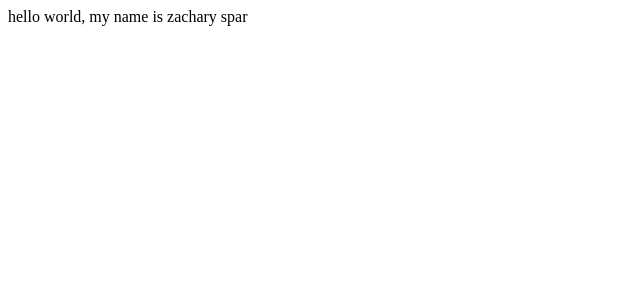
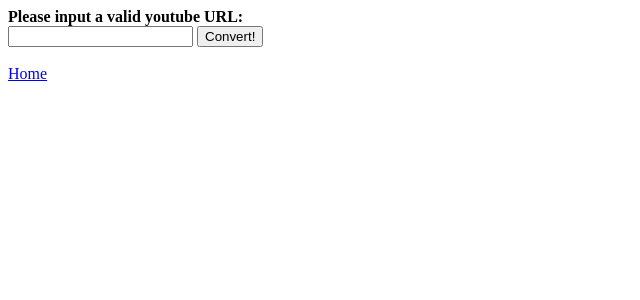
Before and after one commit to zachspar/youdownload, a Flask app: page / in a window 1280 px wide. Shown: the top 300 px of the page, without its empty margins (0-640 px from the left). Run offline with Flask 2, Linux system fonts and the light colour scheme; some libraries are stand-ins or nearby versions.

Commit message:
update UI of pasting in youtube url

```diff
--- a/youdownload/__init__.py
+++ b/youdownload/__init__.py
@@ -4,7 +4,9 @@ from flask import Flask
 
 app = Flask(__name__, instance_relative_config=True)
 
-app.config.from_mapping(SECRET_KEY='dev',)
+app.config.from_mapping(SECRET_KEY='dev',
+                        TEMPLATE=os.environ.get('YD_OUTTMPL'),
+                        CWD=os.getcwd())
 
 try:
     os.makedirs(app.instance_path)
--- a/youdownload/templates/index.html
+++ b/youdownload/templates/index.html
@@ -1,3 +1,67 @@
+<!DOCTYPE html>
 <html>
-    <p> hello world, my name is zachary spar</p>
+
+<head>
+    <title>YouDownload</title>
+    <meta name="viewport" content="width=device-width, initial-scale=1">
+    <script src = "https://ajax.googleapis.com/ajax/libs/jquery/3.2.1/jquery.min.js"></script>
+    <style>
+        .loader {
+          border: 16px solid #f3f3f3;
+          border-radius: 50%;
+          border-top: 16px solid #3498db;
+          width: 120px;
+          height: 120px;
+          -webkit-animation: spin 2s linear infinite; /* Safari */
+          animation: spin 2s linear infinite;
+        }
+
+        /* Safari */
+        @-webkit-keyframes spin {
+          0% { -webkit-transform: rotate(0deg); }
+          100% { -webkit-transform: rotate(360deg); }
+        }
+
+        @keyframes spin {
+          0% { transform: rotate(0deg); }
+          100% { transform: rotate(360deg); }
+        }
+    </style>
+
+    <script>
+        $(document).ready(function() {
+            $("#show_after_submit1").hide();
+            $("#show_after_submit2").hide();
+
+            $("#submit_hide").click(function(){
+                console.log("Hello");
+                $("#hide_after_submit").hide();
+                $("#show_after_submit1").show();
+                $("#show_after_submit2").show();
+            });
+        });
+    </script>
+</head>
+
+<body>
+    <div class="user_input" id="hide_after_submit">
+        <b>Please input a valid youtube URL:</b>
+        <br>
+        <form method="post">
+            <input type="url" name="youtube_url">
+            <button id="submit_hide">Convert!</button>
+        </form>
+        <br>
+        <a href="{{url_for('index')}}">Home</a>
+    </div>
+    <br>
+    <div id="show_after_submit1">
+        <b>Please do not redirect or hit back button...</b>
+        <br>
+        <p>Currently converting your song :)</p>
+    </div>
+    <br>
+    <div class="loader" id="show_after_submit2"></div>
+</body>
+
 </html>
--- a/youdownload/utilities/utils.py
+++ b/youdownload/utilities/utils.py
@@ -1,9 +1,12 @@
 #!/usr/bin/env python3
 from __future__ import unicode_literals
+import os
 import youtube_dl
+from youdownload import app
 
-"""
-ydl_opts = {
+
+DOWNLOAD_OPTIONS = {
+    'outtmpl' : app.config["TEMPLATE"],
     'format': 'bestaudio/best',
     'postprocessors': [{
         'key': 'FFmpegExtractAudio',
@@ -12,7 +15,14 @@ ydl_opts = {
     }],
 }
 
-with youtube_dl.YoutubeDL(ydl_opts) as ydl:
-    ydl.download(['https://www.youtube.com/watch?v=F22DCvJ24Eg'])
 
-"""
+def download_song_from_url(url=None):
+    print("Thread started")
+    print("Thread :: Downling audio from [{}]".format(url))
+    if url:
+        with youtube_dl.YoutubeDL(DOWNLOAD_OPTIONS) as ydl:
+            ydl.download([url])
+            print("Audio downloaded successfully!")
+            return
+
+    print("URL not specified...audio not downloaded")
--- a/youdownload/views/index.py
+++ b/youdownload/views/index.py
@@ -1,8 +1,22 @@
 #!/usr/bin/env python3
+import os
+from threading import Thread
 from youdownload import app
-from flask import (render_template, url_for, redirect)
+from flask import (render_template, url_for, redirect,
+                   request)
+from youdownload.utilities.utils import download_song_from_url
 
 
-@app.route('/', methods=["GET"])
+@app.route('/', methods=["GET", "POST"])
 def index():
+    if request.method == "POST":
+        youtube_url = request.form.get("youtube_url")
+
+        download_thread = Thread(target=download_song_from_url,
+                                 args=(youtube_url,))
+        download_thread.start()
+        download_thread.join()
+        return render_template("success.html",
+                               directory=app.config["TEMPLATE"])
+
     return render_template("index.html", **{})
```
